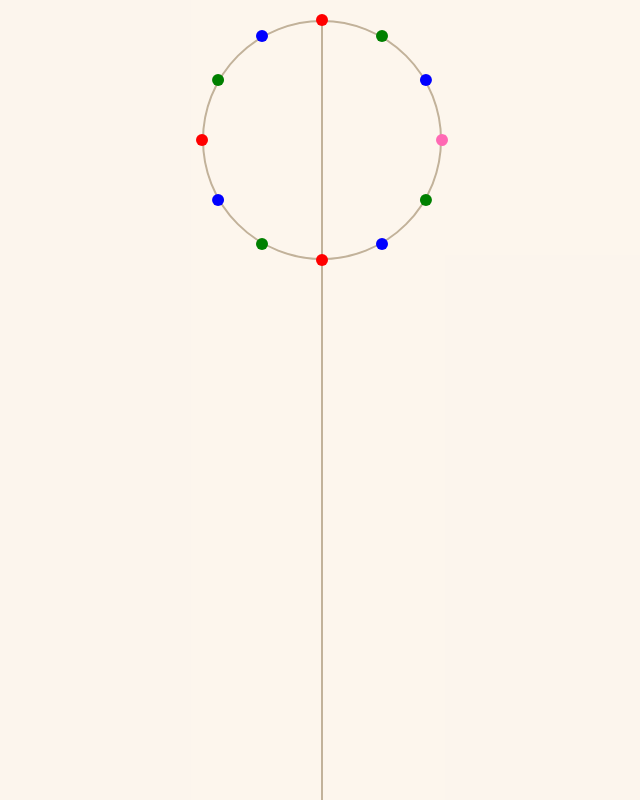
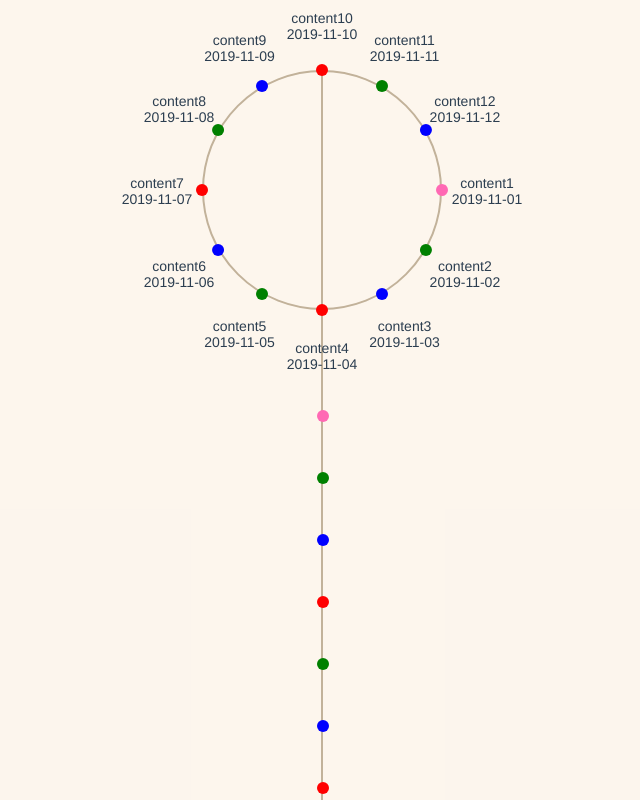
Before and after one commit to handady/A-Rendezvous-With-Death, a Vue app in the folder front-end/: page / in a window 1280 px wide. Shown: the whole page, without its empty margins (318-958 px from the left). Built offline with nearby package versions, Linux system fonts and the light colour scheme; a web font is replaced by a local one.

Commit message:
增加垂直时间轴

```diff
--- /dev/null
+++ b/front-end/src/views/components/content-circle.vue
@@ -0,0 +1,71 @@
+<!-- CircleDots.vue -->
+<template>
+  <div class="dot-container">
+    <div
+      v-for="(item, index) in items"
+      :key="index"
+      class="dot"
+      :style="{
+        width: `${dotSize * 3}px`,
+        height: `${dotSize}px`,
+        transform: `translateX(${
+          radius * Math.cos((index * 30 * Math.PI) / 180) - (dotSize * 3) / 2
+        }px) translateY(${
+          radius * Math.sin((index * 30 * Math.PI) / 180) - dotSize / 2
+        }px)`,
+      }"
+    >
+      <div class="content">{{ item.content }}</div>
+      <div class="time">{{ item.time }}</div>
+    </div>
+  </div>
+</template>
+
+<script>
+import { reactive, toRefs, computed } from "vue";
+
+export default {
+  name: "CircleContent",
+  props: {
+    items: {
+      type: Array,
+      required: true,
+    },
+    radius: {
+      type: Number,
+      required: true,
+    },
+  },
+  setup(props) {
+    const state = reactive({
+      dotSize: 30,
+    });
+
+    const dotRadius = computed(() => state.dotSize / 2);
+
+    return {
+      dotRadius,
+      ...toRefs(state),
+    };
+  },
+};
+</script>
+
+<style lang="scss" scoped>
+.dot-container {
+  position: absolute;
+  top: 0;
+  left: 0;
+  width: 100%;
+  height: 100%;
+
+  .dot {
+    position: absolute;
+    display: flex;
+    flex-direction: column;
+    left: 50%;
+    top: 50%;
+  }
+
+}
+</style>
--- /dev/null
+++ b/front-end/src/views/components/dot-line.vue
@@ -0,0 +1,69 @@
+<!-- CircleDots.vue -->
+<template>
+  <div class="dot-container" :style="{ top: `${topDistance+10}px` }">
+    <div
+      v-for="(item, index) in items"
+      :key="index"
+      class="dot"
+      :style="{
+        backgroundColor: item.color,
+        width: `${dotSize}px`,
+        height: `${dotSize}px`,
+        transform: `translateY(${index * (dotSize + dotSpacing)}px)`,
+      }"
+    ></div>
+  </div>
+</template>
+
+<script>
+import { computed, reactive, toRefs } from "vue";
+
+export default {
+  name: "LineDots",
+  props: {
+    items: {
+      type: Array,
+      required: true,
+    },
+    radius: {
+      type: Number,
+      required: true,
+    },
+    dotSize: {
+      type: Number,
+      default: 10,
+    },
+    topDistance: {
+      type: Number,
+      default: 100,
+    },
+  },
+  setup(props) {
+    const state = reactive({
+      dotSpacing: 50,
+    });
+
+    const dotRadius = computed(() => props.dotSize / 2);
+
+    return {
+      dotRadius,
+      ...toRefs(state),
+    };
+  },
+};
+</script>
+
+<style lang="scss" scoped>
+.dot-container {
+  position: absolute;
+  left: -5px;
+  width: 100%;
+
+  .dot {
+    position: absolute;
+    border-radius: 50%;
+    left: 50%;
+    top: 50%;
+  }
+}
+</style>
--- a/front-end/src/views/index.vue
+++ b/front-end/src/views/index.vue
@@ -1,51 +1,87 @@
 <template>
   <div id="index">
-    <div class="center-line"></div>
+    <div
+      class="center-line"
+      :style="{
+        top: topDistance + 'px',
+        height: `calc(100% - ${topDistance}px)`,
+      }"
+    ></div>
     <div
       class="timeline"
-      :style="{ height: diameter + 'px', width: diameter + 'px' }"
+      :style="{
+        height: dotDiameter + 'px',
+        width: dotDiameter + 'px',
+        top: topDistance + 'px',
+      }"
     >
       <div
         class="circle"
-        :style="{ height: diameter + 'px', width: diameter + 'px' }"
+        :style="{ height: dotDiameter + 'px', width: dotDiameter + 'px' }"
       ></div>
-      <CircleDots :items="items" :radius="radius" :dotSize="dotSize" />
+      <CircleDots :items="items" :radius="dotRadius" :dotSize="dotSize" />
+      <CircleContent :items="items" :radius="contentRadius" />
     </div>
+    <LineDots
+      :items="lineItems"
+      :radius="lineRadius"
+      :dotSize="dotSize"
+      :topDistance="contentDiameter + topDistance"
+    />
   </div>
 </template>
 
 <script>
 import { reactive, toRefs, computed } from "vue";
 import CircleDots from "./components/dot-circle.vue";
+import CircleContent from "./components/content-circle.vue";
+import LineDots from "./components/dot-line.vue";
 
 export default {
   name: "index",
   components: {
     CircleDots,
+    CircleContent,
+    LineDots,
   },
   setup() {
+    // 初始化数据
     const state = reactive({
       items: [
-        { color: "rgba(255,105,180)" },
-        { color: "green" },
-        { color: "blue" },
-        { color: "red" },
-        { color: "green" },
-        { color: "blue" },
-        { color: "red" },
-        { color: "green" },
-        { color: "blue" },
-        { color: "red" },
-        { color: "green" },
-        { color: "blue" },
+        { color: "rgba(255,105,180)", time: "2019-11-01", content: "content1" },
+        { color: "green", time: "2019-11-02", content: "content2" },
+        { color: "blue", time: "2019-11-03", content: "content3" },
+        { color: "red", time: "2019-11-04", content: "content4" },
+        { color: "green", time: "2019-11-05", content: "content5" },
+        { color: "blue", time: "2019-11-06", content: "content6" },
+        { color: "red", time: "2019-11-07", content: "content7" },
+        { color: "green", time: "2019-11-08", content: "content8" },
+        { color: "blue", time: "2019-11-09", content: "content9" },
+        { color: "red", time: "2019-11-10", content: "content10" },
+        { color: "green", time: "2019-11-11", content: "content11" },
+        { color: "blue", time: "2019-11-12", content: "content12" },
       ],
-      diameter: 240,
-      dotSize: 12,
+      lineItems: [
+        { color: "rgba(255,105,180)", time: "2019-11-01", content: "content1" },
+        { color: "green", time: "2019-11-02", content: "content2" },
+        { color: "blue", time: "2019-11-03", content: "content3" },
+        { color: "red", time: "2019-11-04", content: "content4" },
+        { color: "green", time: "2019-11-05", content: "content5" },
+        { color: "blue", time: "2019-11-06", content: "content6" },
+        { color: "red", time: "2019-11-07", content: "content7" },
+      ],
+      dotDiameter: 240, // 圆点直径
+      contentDiameter: 330, // 内容直径
+      dotSize: 12, // 圆点大小
+      topDistance: 70, // 顶部间距
     });
 
-    const radius = computed(() => state.diameter / 2);
+    // 圆点半径
+    const dotRadius = computed(() => state.dotDiameter / 2);
+    // 内容半径
+    const contentRadius = computed(() => state.contentDiameter / 2);
 
-    return { ...toRefs(state), radius };
+    return { ...toRefs(state), dotRadius, contentRadius };
   },
 };
 </script>
@@ -60,15 +96,12 @@ export default {
 
   .center-line {
     width: 2px;
-    height: calc(100% - 20px);
-    margin-top: 20px;
     background-color: #c2b29a;
     position: absolute;
   }
 
   .timeline {
     position: relative;
-    margin-top: 20px;
 
     .circle {
       border-radius: 50%;
```
